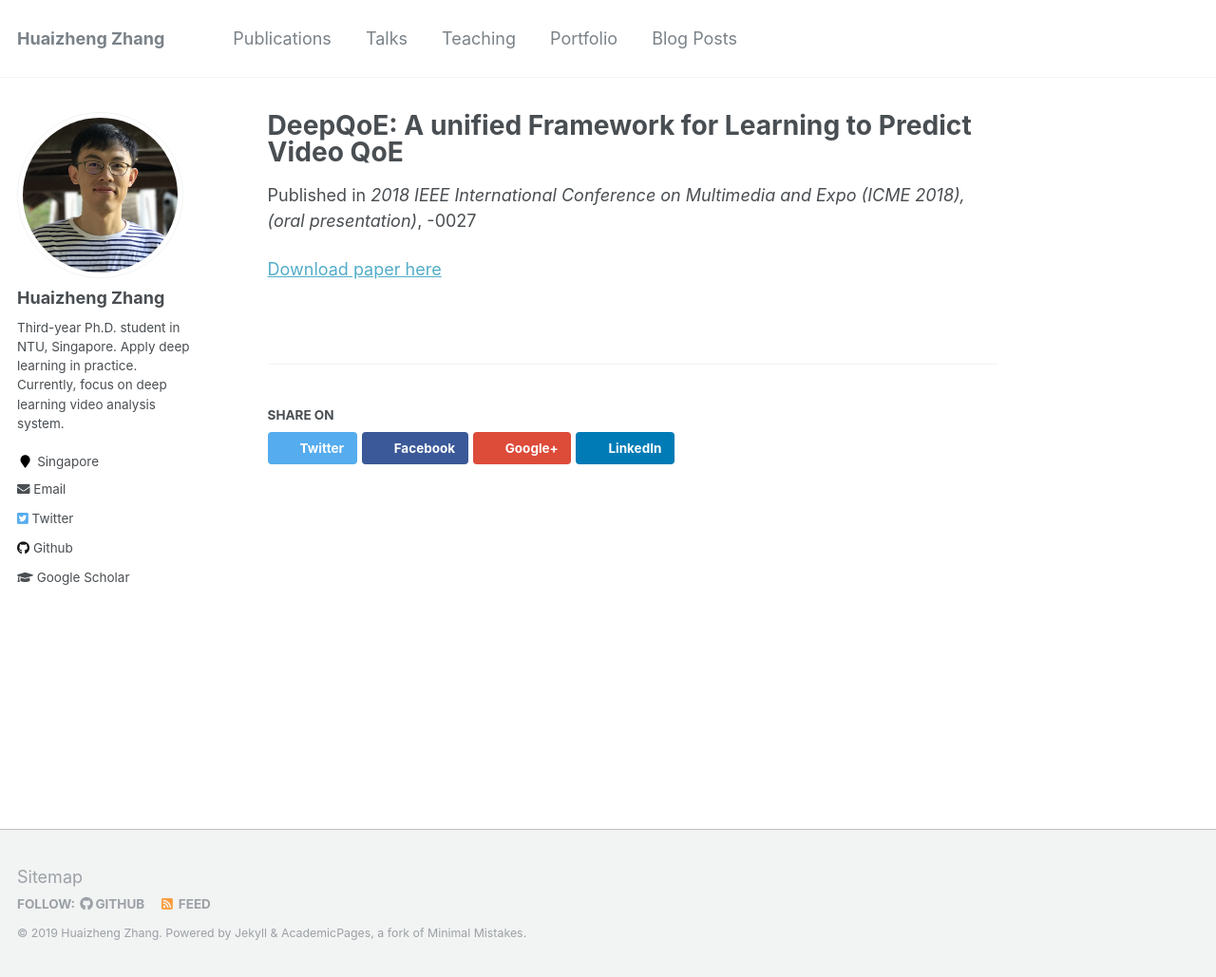
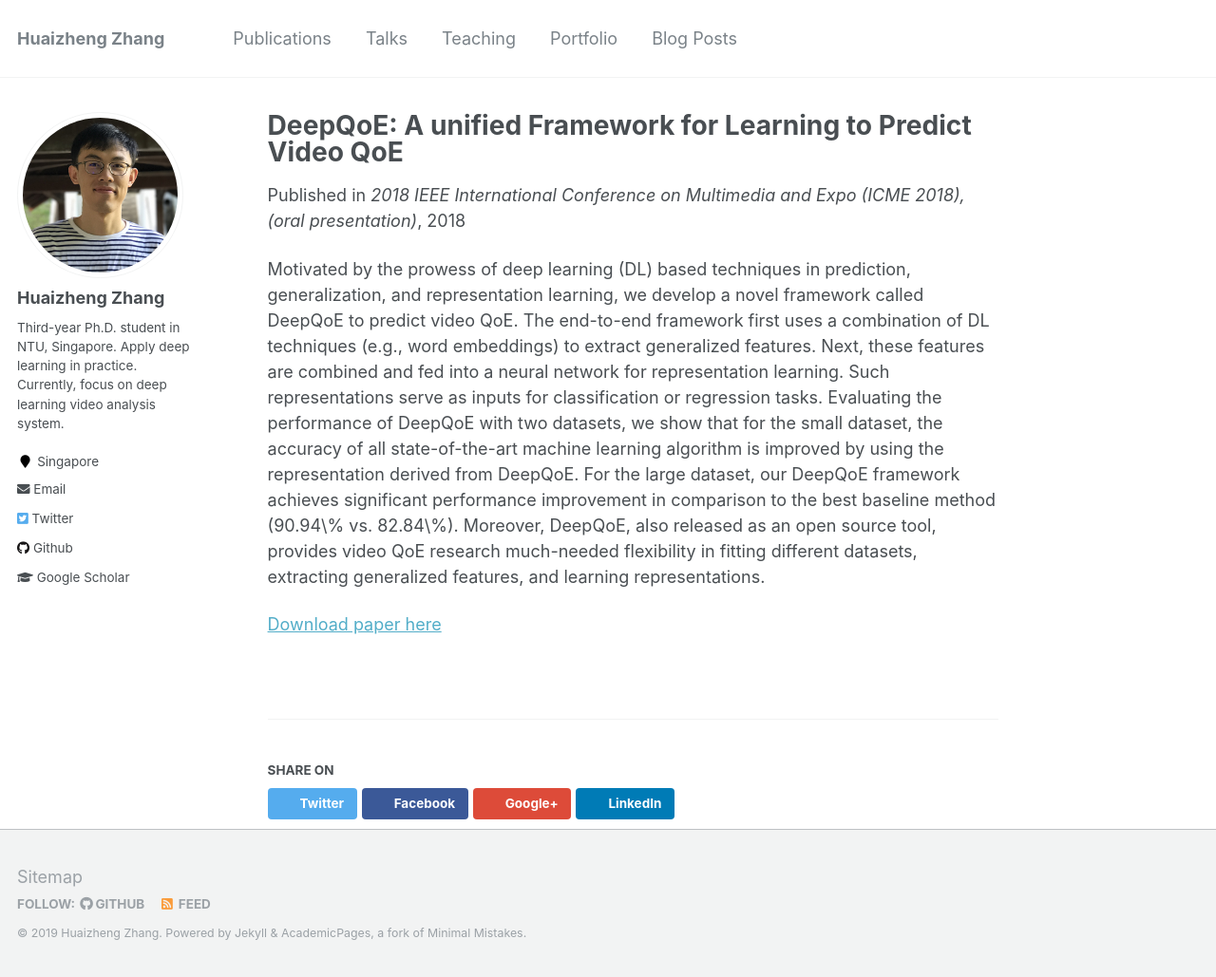
Before and after one commit to HuaizhengZhang/personal_archived, a Jekyll site: the page built from _publications/DeepQoE.md, in a window 1280 px wide and 1029 px high. Shown: the whole window at 95% size. Built offline with Jekyll 4.4.1, drawn with Linux system fonts in a browser that asks for light colours.

Commit message:
updated publications

```diff
--- a/_publications/DeepQoE.md
+++ b/_publications/DeepQoE.md
@@ -3,9 +3,11 @@
 collection: publications
 permalink: /publication/DeepQoE
 excerpt: 'Motivated by the prowess of deep learning (DL) based techniques in prediction, generalization, and representation learning, we develop a novel framework called DeepQoE to predict video QoE. The end-to-end framework first uses a combination of DL techniques (e.g., word embeddings) to extract generalized features. Next, these features are combined and fed into a neural network for representation learning. Such representations serve as inputs for classification or regression tasks. Evaluating the performance of DeepQoE with two datasets, we show that for the small dataset, the accuracy of all state-of-the-art machine learning algorithm is improved by using the representation derived from DeepQoE. For the large dataset, our DeepQoE framework achieves significant performance improvement in comparison to the best baseline method (90.94\% vs. 82.84\%). Moreover, DeepQoE, also released as an open source tool, provides video QoE research much-needed flexibility in fitting different datasets, extracting generalized features, and learning representations.'
-date: July 23-27 2018
+date: 2018-06-27
 venue: '2018 IEEE International Conference on Multimedia and Expo (ICME 2018),(oral presentation)'
 paperurl: 'http://huaizhengzhang.github.io/files/DeepQoE.pdf'
 ---
 
+Motivated by the prowess of deep learning (DL) based techniques in prediction, generalization, and representation learning, we develop a novel framework called DeepQoE to predict video QoE. The end-to-end framework first uses a combination of DL techniques (e.g., word embeddings) to extract generalized features. Next, these features are combined and fed into a neural network for representation learning. Such representations serve as inputs for classification or regression tasks. Evaluating the performance of DeepQoE with two datasets, we show that for the small dataset, the accuracy of all state-of-the-art machine learning algorithm is improved by using the representation derived from DeepQoE. For the large dataset, our DeepQoE framework achieves significant performance improvement in comparison to the best baseline method (90.94\% vs. 82.84\%). Moreover, DeepQoE, also released as an open source tool, provides video QoE research much-needed flexibility in fitting different datasets, extracting generalized features, and learning representations.
+
 [Download paper here](https://arxiv.org/pdf/1804.03481.pdf)
```
